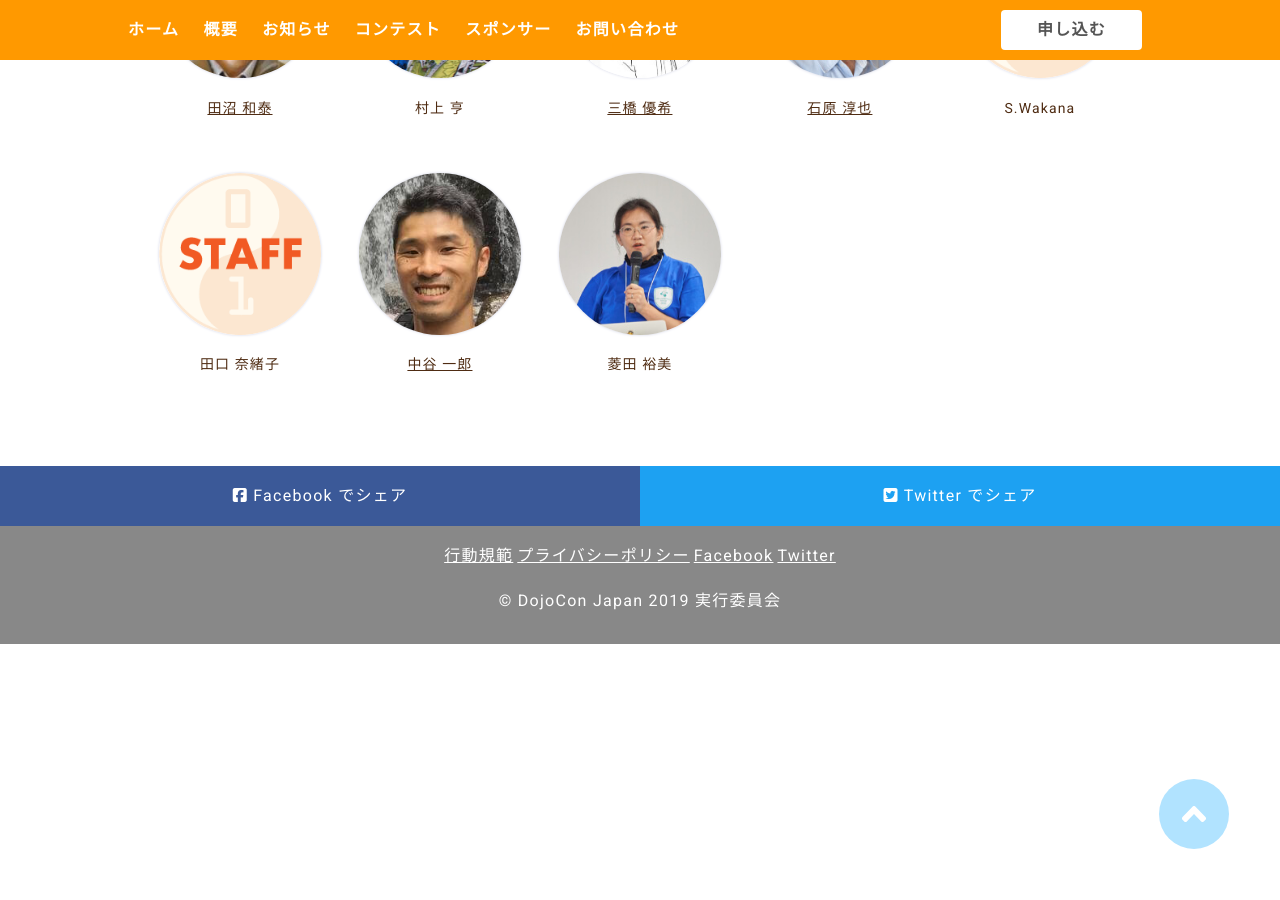
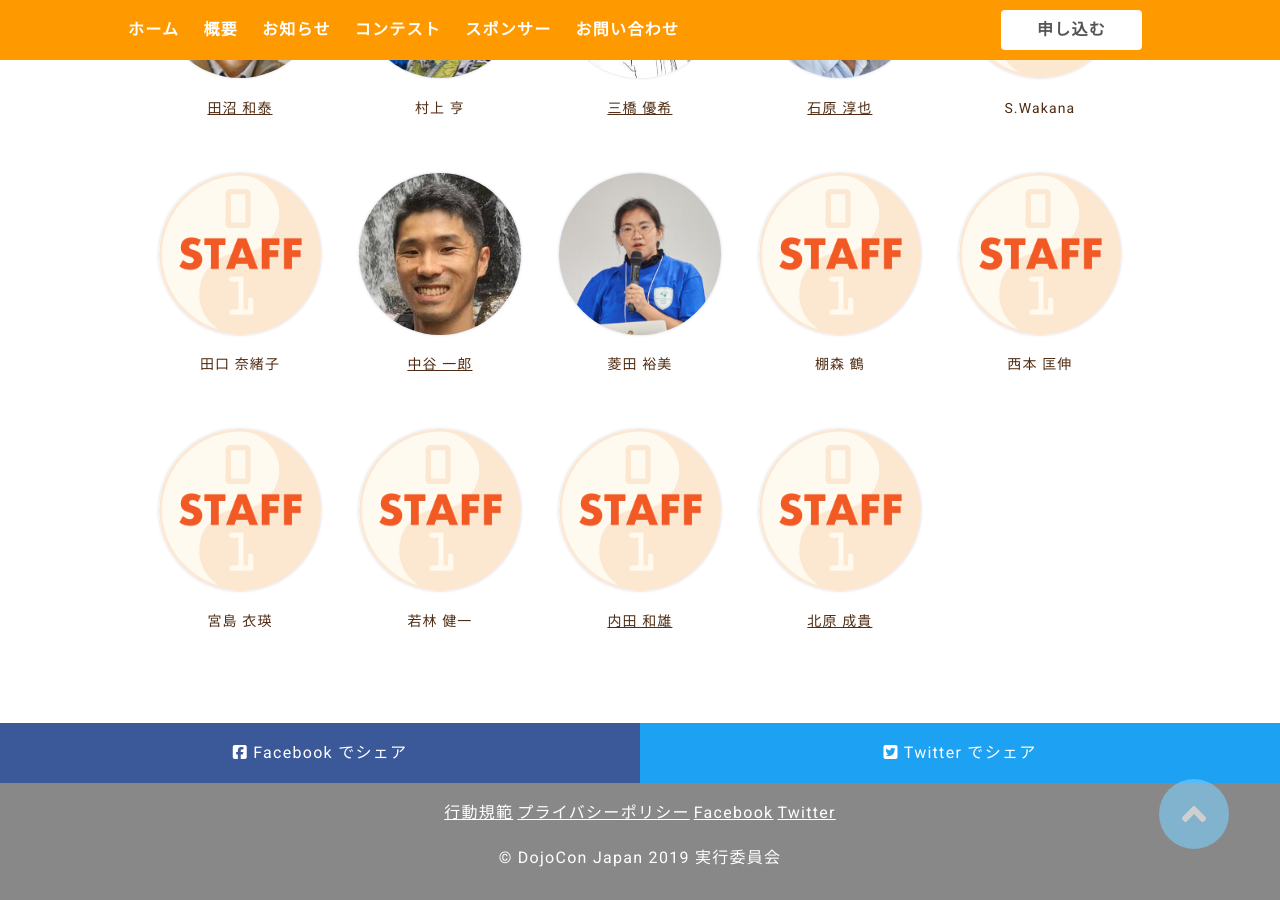
Before and after one commit to coderdojo-japan/dojocon2019.coderdojo.jp, a Jekyll site: the page built from index.md, in a window 1280 px wide and 900 px high, scrolled down 10158 px. Built offline with Jekyll 4.4.1, drawn with Linux system fonts in a browser that asks for light colours; nearby versions of some CDN libraries.

Commit message:
実行委員リストを更新

```diff
--- a/_data/staff.yml
+++ b/_data/staff.yml
@@ -113,3 +113,27 @@
 - name: 菱田 裕美
   site:
   img: hiromihishida.jpg
+
+- name: 棚森 鶴
+  site:
+  img:
+
+- name: 西本 匡伸
+  site:
+  img:
+
+- name: 宮島 衣瑛
+  site:
+  img:
+
+- name: 若林 健一
+  site:
+  img:
+
+- name: 内田 和雄
+  site: https://cd-kurashiki.connpass.com
+  img:
+
+- name: 北原 成貴
+  site: https://masaki-kitahara.work
+  img:
```
